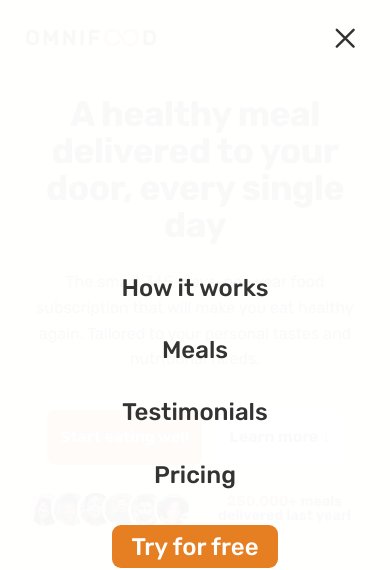
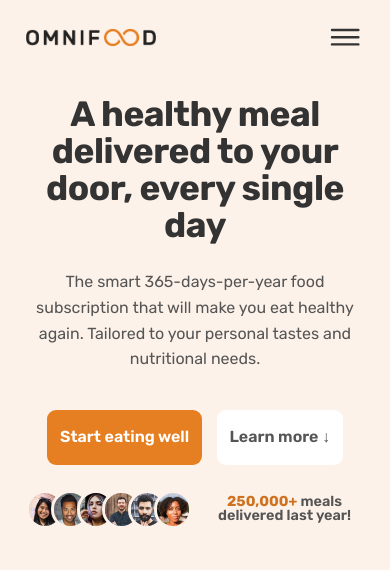
Before and after one commit to yanliu1111/Omnifood-website-frontend-development-project, a plain HTML site: page index.html in a window 390 px wide. Shown: the top 570 px of the page. Drawn offline with nearby package versions, Linux system fonts and the light colour scheme.

Commit message:
feat: effect for mobile navigation

```diff
--- a/css/queries.css
+++ b/css/queries.css
@@ -120,6 +120,7 @@
   /* MOBILE NAVIGATION */
   .btn-mobile-nav {
     display: block;
+    z-index: 1000;
   }
 
   .main-nav {
--- a/index.html
+++ b/index.html
@@ -26,7 +26,7 @@
   </head>
 
   <body>
-    <header class="header nav-open">
+    <header class="header">
       <a href="#">
         <img class="logo" src="img/omnifood-logo.png" alt="Omifood logo"
       /></a>
--- a/js/script.js
+++ b/js/script.js
@@ -1,4 +1,11 @@
 // console.log('hello world!'); test connection
 
-const yeaElement = document.querySelector('.yea');
+const yearElement = document.querySelector('.year');
 yearElement.textconContent = new Date().getFullYear();
+
+//make mobile nav work
+const btnNavEl = document.querySelector('.btn-mobile-nav');
+const headerEl = document.querySelector('.header');
+btnNavEl.addEventListener('click', function () {
+  headerEl.classList.toggle('nav-open'); // adding and removing at the same time
+});
```
